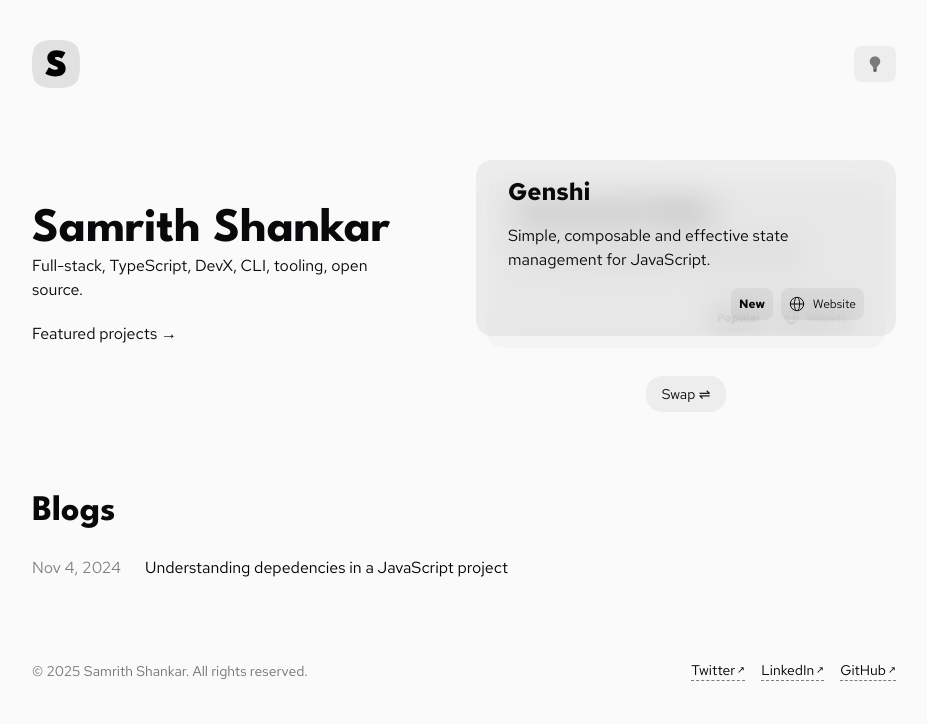
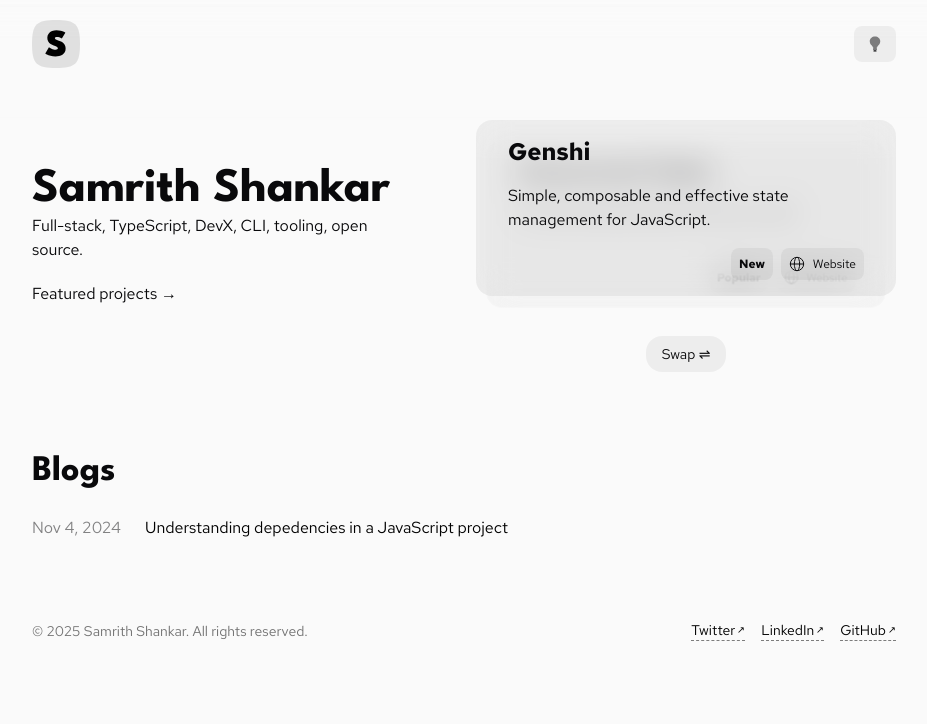
Before and after one commit to samrith-s/website, an Astro site: page / in a window 1280 px wide. Shown: the whole page, without its empty margins (176-1103 px from the left). Built offline with nearby package versions, Linux system fonts and the light colour scheme; Astro itself is replaced by a stand-in of ours; some packages are replaced by stand-ins of ours.

Commit message:
Progressive blur header and decrease height

```diff
--- a/src/components/Header.astro
+++ b/src/components/Header.astro
@@ -12,8 +12,8 @@ import { ModesToggle } from "./ModesToggle";
     "z-50",
     "flex",
     "items-start",
-    "h-40",
-    "pt-10",
+    "h-30",
+    "pt-5",
     "pb-20",
     "bg-linear-to-b",
     "from-season-bg",
@@ -21,10 +21,12 @@ import { ModesToggle } from "./ModesToggle";
   )}
   id="header"
 >
-  <div
-    class={cn("absolute", "top-0", "left-0", "right-0", "bottom-0", "z-0")}
-    id="header-mask"
-  >
+  <div class={cn("absolute", "inset-0")} id="header-mask">
+    <div class="header-mask-item"></div>
+    <div class="header-mask-item"></div>
+    <div class="header-mask-item"></div>
+    <div class="header-mask-item"></div>
+    <div class="header-mask-item"></div>
   </div>
   <nav
     class="grid grid-cols-[max-content_max-content] justify-between gap-0.5 px-4 mx-auto max-w-4xl w-full items-center z-10"
@@ -43,15 +45,89 @@ import { ModesToggle } from "./ModesToggle";
   </nav>
 </header>
 <style>
+  @reference '../styles/global.css';
+
   #header-mask {
-    mask: linear-gradient(
-      rgba(var(--season-bg), 0.6) 40%,
-      rgba(var(--season-bg), 0.5) 50%,
-      rgba(var(--season-bg), 0.4) 60%,
-      rgba(var(--season-bg), 0.3) 70%,
-      rgba(var(--season-bg), 0.2) 80%,
-      rgba(var(--season-bg), 0.1) 90%,
-      rgba(var(--season-bg), 0) 100%
-    );
+    z-index: -1;
+
+    > .header-mask-item {
+      --blur-value: 0px;
+      --z-index: 1;
+
+      @apply absolute inset-0;
+
+      backdrop-filter: blur(var(--blur-value));
+      z-index: var(--z-index);
+
+      &:nth-child(1) {
+        --blur-value: 2px;
+        --z-index: 1;
+
+        mask-image: linear-gradient(
+          rgba(var(--season-bg), 1) 0%,
+          rgba(var(--season-bg), 1) 20%,
+          rgba(var(--season-bg), 1) 40%,
+          rgba(var(--season-bg), 1) 60%,
+          rgba(var(--season-bg), 1) 80%,
+          rgba(var(--season-bg), 0) 100%
+        );
+      }
+
+      &:nth-child(2) {
+        --blur-value: 4px;
+        --z-index: 2;
+
+        mask-image: linear-gradient(
+          rgba(var(--season-bg), 1) 0%,
+          rgba(var(--season-bg), 1) 20%,
+          rgba(var(--season-bg), 1) 40%,
+          rgba(var(--season-bg), 1) 60%,
+          rgba(var(--season-bg), 0) 80%,
+          rgba(var(--season-bg), 0) 100%
+        );
+      }
+
+      &:nth-child(3) {
+        --blur-value: 8px;
+        --z-index: 3;
+
+        mask-image: linear-gradient(
+          rgba(var(--season-bg), 1) 0%,
+          rgba(var(--season-bg), 1) 20%,
+          rgba(var(--season-bg), 1) 40%,
+          rgba(var(--season-bg), 0) 60%,
+          rgba(var(--season-bg), 0) 80%,
+          rgba(var(--season-bg), 0) 100%
+        );
+      }
+
+      &:nth-child(4) {
+        --blur-value: 16px;
+        --z-index: 4;
+
+        mask-image: linear-gradient(
+          rgba(var(--season-bg), 1) 0%,
+          rgba(var(--season-bg), 1) 20%,
+          rgba(var(--season-bg), 0) 40%,
+          rgba(var(--season-bg), 0) 60%,
+          rgba(var(--season-bg), 0) 80%,
+          rgba(var(--season-bg), 0) 100%
+        );
+      }
+
+      &:nth-child(5) {
+        --blur-value: 32px;
+        --z-index: 5;
+
+        mask-image: linear-gradient(
+          rgba(var(--season-bg), 1) 0%,
+          rgba(var(--season-bg), 0) 20%,
+          rgba(var(--season-bg), 0) 40%,
+          rgba(var(--season-bg), 0) 60%,
+          rgba(var(--season-bg), 0) 80%,
+          rgba(var(--season-bg), 0) 100%
+        );
+      }
+    }
   }
 </style>
```
